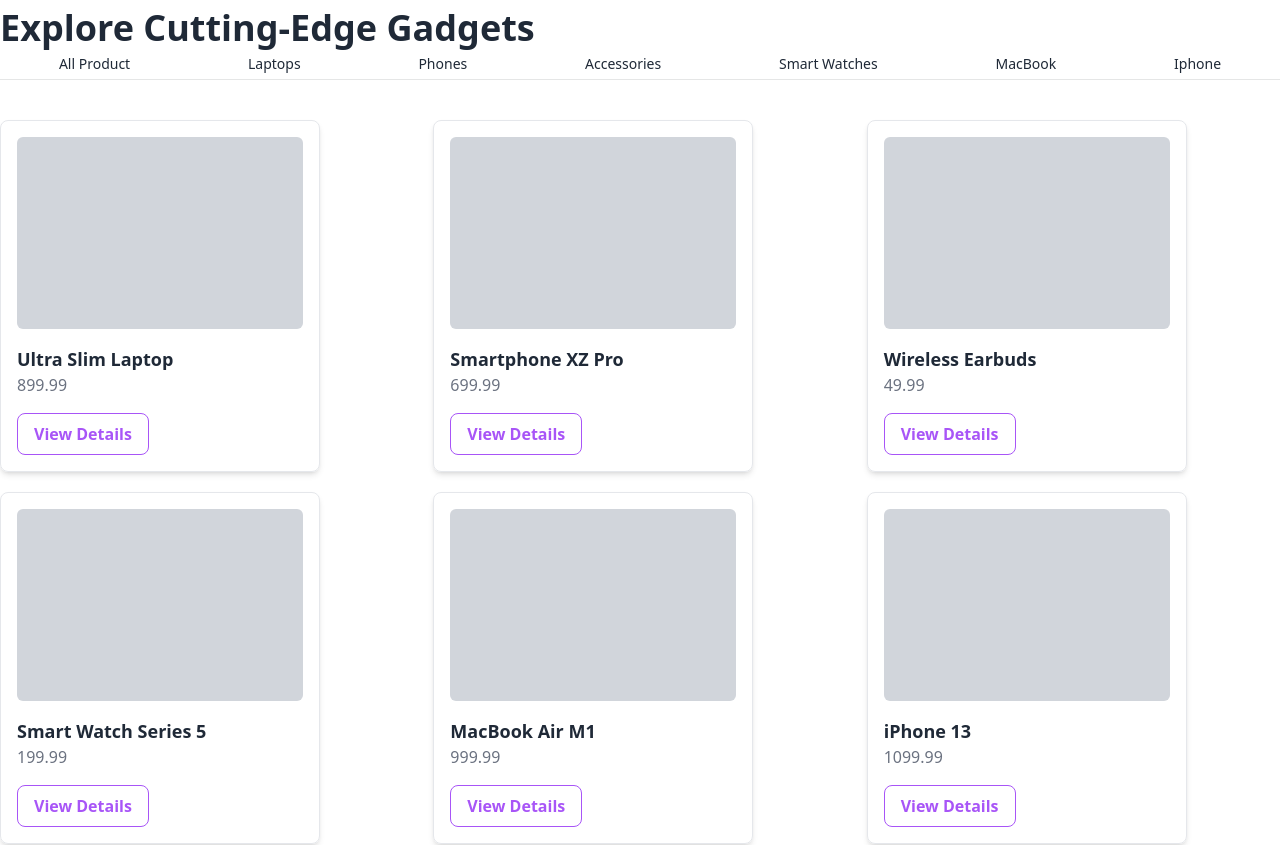
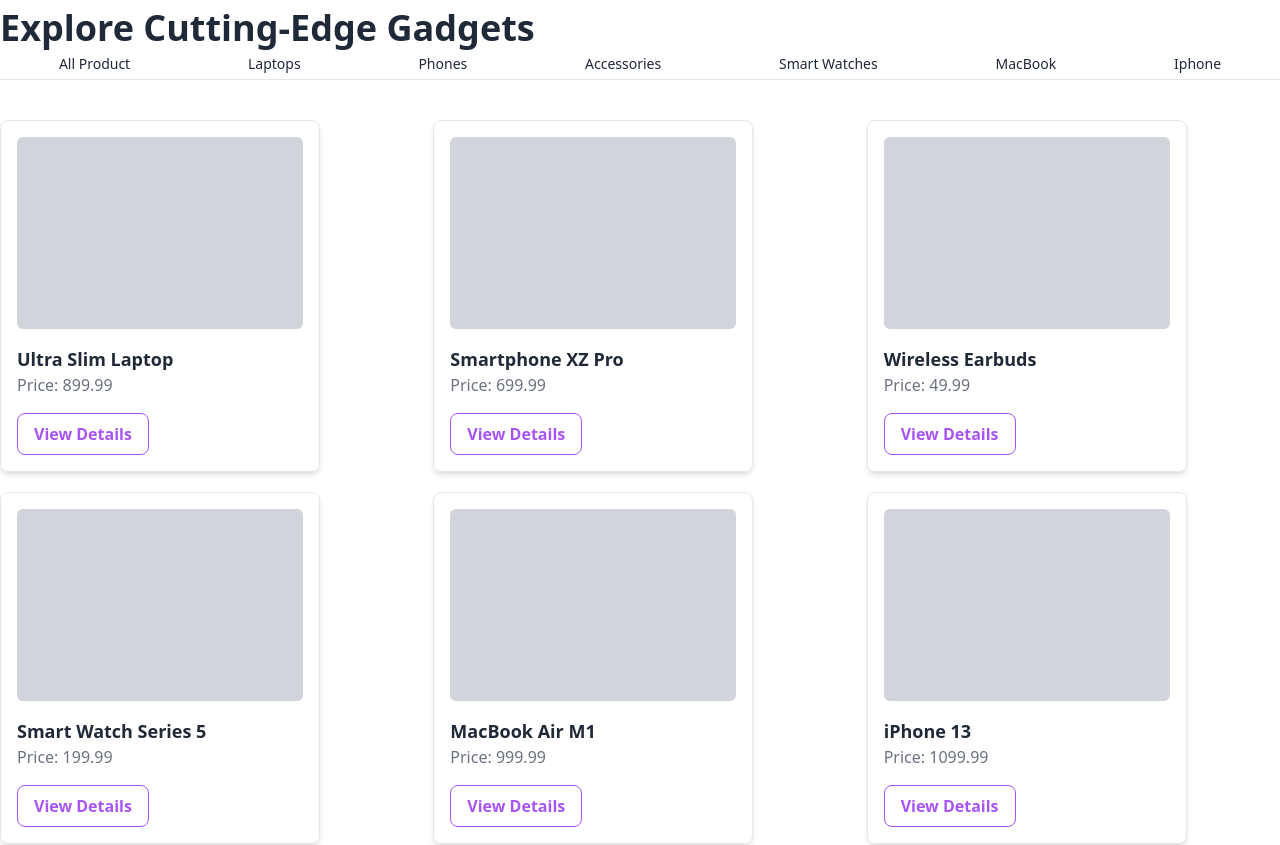
Before and after one commit to programming-hero-web-course-4/b10a8-gadget-heaven-Bytes-Farabi, a React (Vite) app: page / in a window 1280 px wide. Shown: the part 700-1545 px from the top of the page. Built offline with nearby package versions, Linux system fonts and the light colour scheme.

Commit message:
on category select, it's showing selected data card including all products but n

```diff
--- a/src/Components/AllDeviceCard.jsx
+++ b/src/Components/AllDeviceCard.jsx
@@ -22,26 +22,21 @@
     }, [category, productsData])
 
     return (
-        <div className='grid grid-cols-3 gap-5 mt-10'>
-
-            {
-                cards.map((productData => (
-                    <div className="max-w-xs rounded-lg shadow-md border border-gray-200 p-4">
+        <div className="grid grid-cols-3 gap-5 mt-10">
+            {cards.map(productData => (
+                <div key={productData.product_id} className="max-w-xs rounded-lg shadow-md border border-gray-200 p-4">
                     <div className="w-full h-48 bg-gray-300 rounded-md"></div>
 
                     <div className="mt-4">
                         <h2 className="text-lg font-semibold">{productData.product_title}</h2>
-                            <p className="text-gray-500">{productData.price}</p>
+                        <p className="text-gray-500">Price: {productData.price}</p>
 
                         <button className="mt-4 px-4 py-2 border border-purple-500 text-purple-500 font-semibold rounded-lg hover:bg-purple-50 transition-colors">
                             View Details
                         </button>
                     </div>
                 </div>
-                )))
-            }
-
-
+            ))}
         </div>
     );
 };
```
Lines whose indentation alone changed are shown as unchanged.
